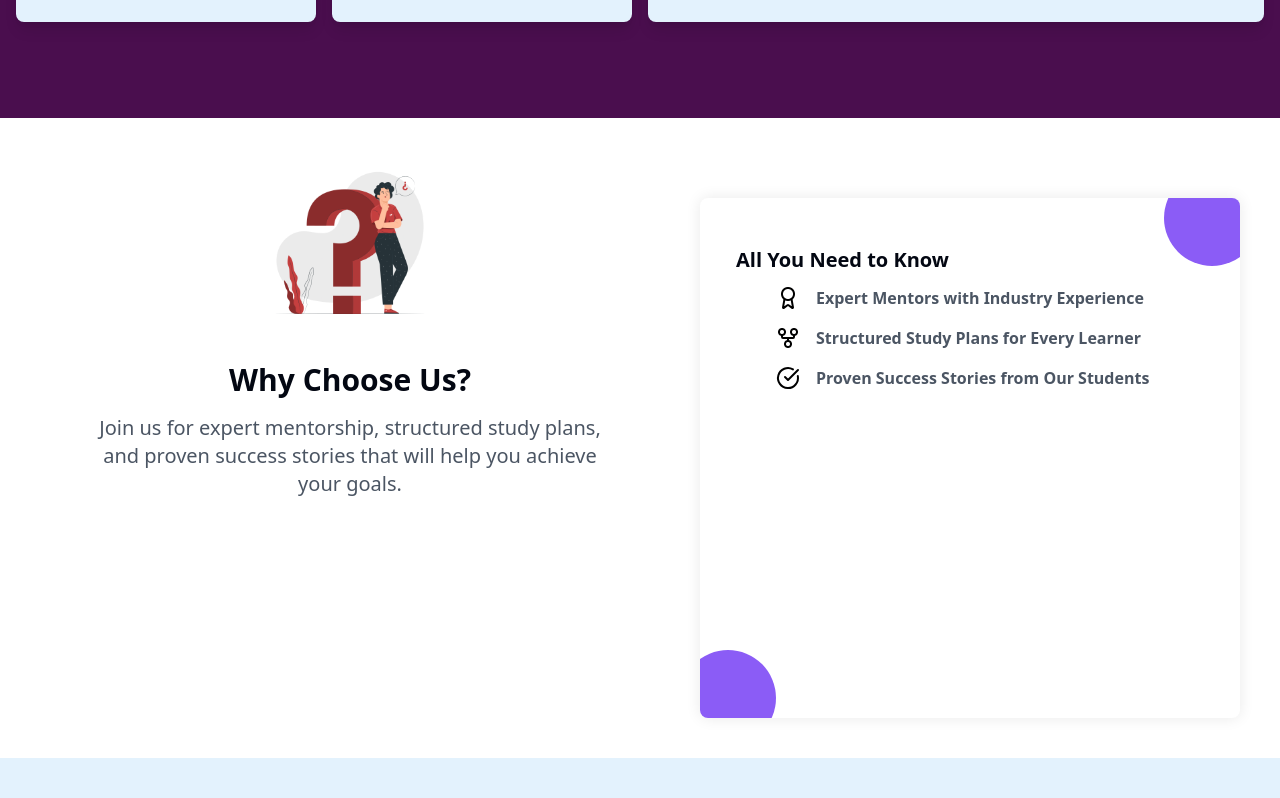
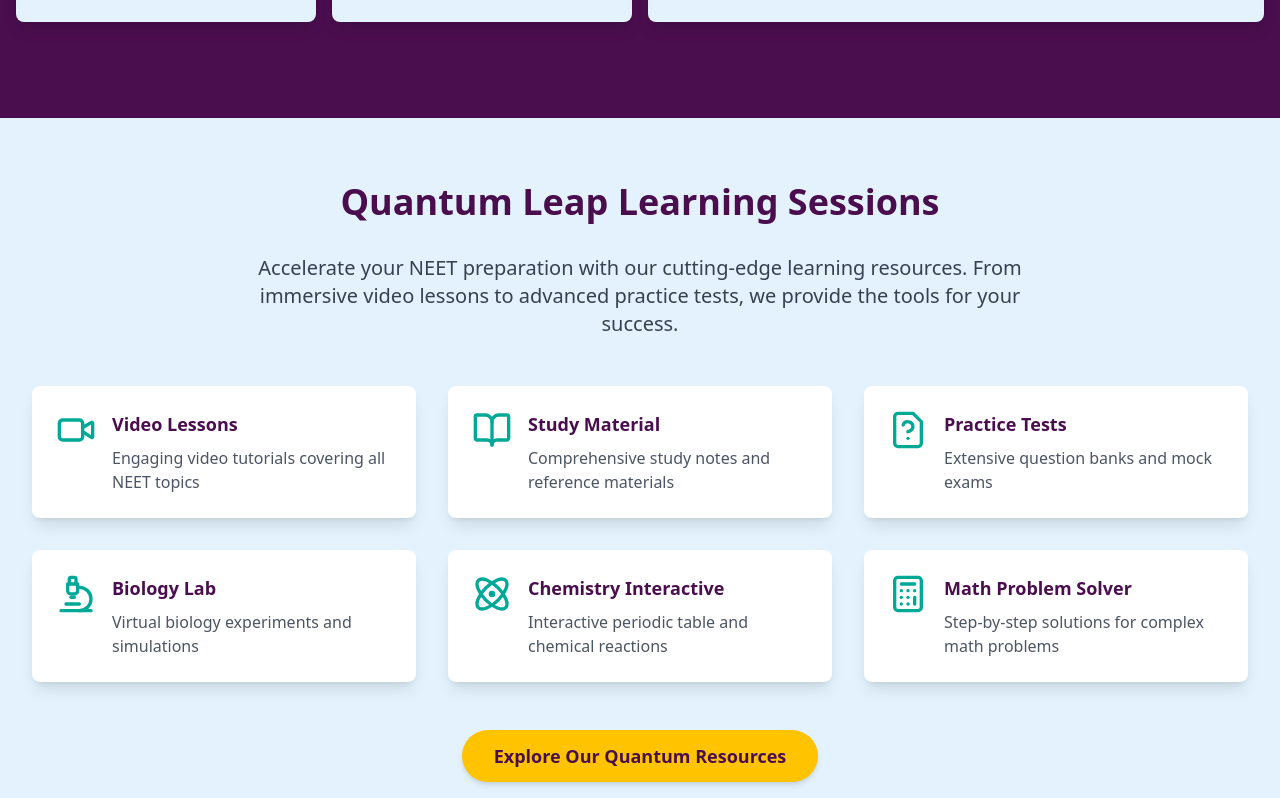
Before and after one commit to MohdAliJasim/NEETSuccessPath, a Next.js app in the folder frontend/: page / in a window 1280 px wide. Shown: the part 2422-3220 px from the top of the page. Built offline with nearby package versions, Linux system fonts and the light colour scheme.

Commit message:
I have fixed the linting issues

```diff
--- a/frontend/src/app/page.jsx
+++ b/frontend/src/app/page.jsx
@@ -17,7 +17,7 @@ export default function Home() {
     <Hero/>
     <AboutUs/>
     <WhyChooseUs/>
-    <WhyUS/>
+    {/* <WhyUS/> */}
     {/* <LearningResources/> */}
     <Testing/>
     <MentorCarousel/>
--- a/frontend/src/components/WhyChooseUs2.jsx
+++ b/frontend/src/components/WhyChooseUs2.jsx
@@ -111,7 +111,7 @@ export default function WhyChooseUs() {
             className="md:col-span-2 bg-[#E3F2FD] text-[#4A0E4E] p-6 rounded-lg shadow-lg flex flex-col justify-center"
           >
             <p className="text-lg mb-6">
-              At NEET Coaching Excellence, we're committed to your success. Our comprehensive approach ensures you're well-prepared for NEET and your future medical career.
+              At NEET Coaching Excellence, we&apos;re committed to your success. Our comprehensive approach ensures you&apos;re well-prepared for NEET and your future medical career.
             </p>
             <button className="self-start px-6 py-3 bg-[#FFC300] text-[#4A0E4E] rounded-lg hover:bg-[#00A896] hover:text-white transition-colors focus:outline-none focus:ring-2 focus:ring-[#FFC300] focus:ring-opacity-50 font-semibold">
               Start Your NEET Journey
```
